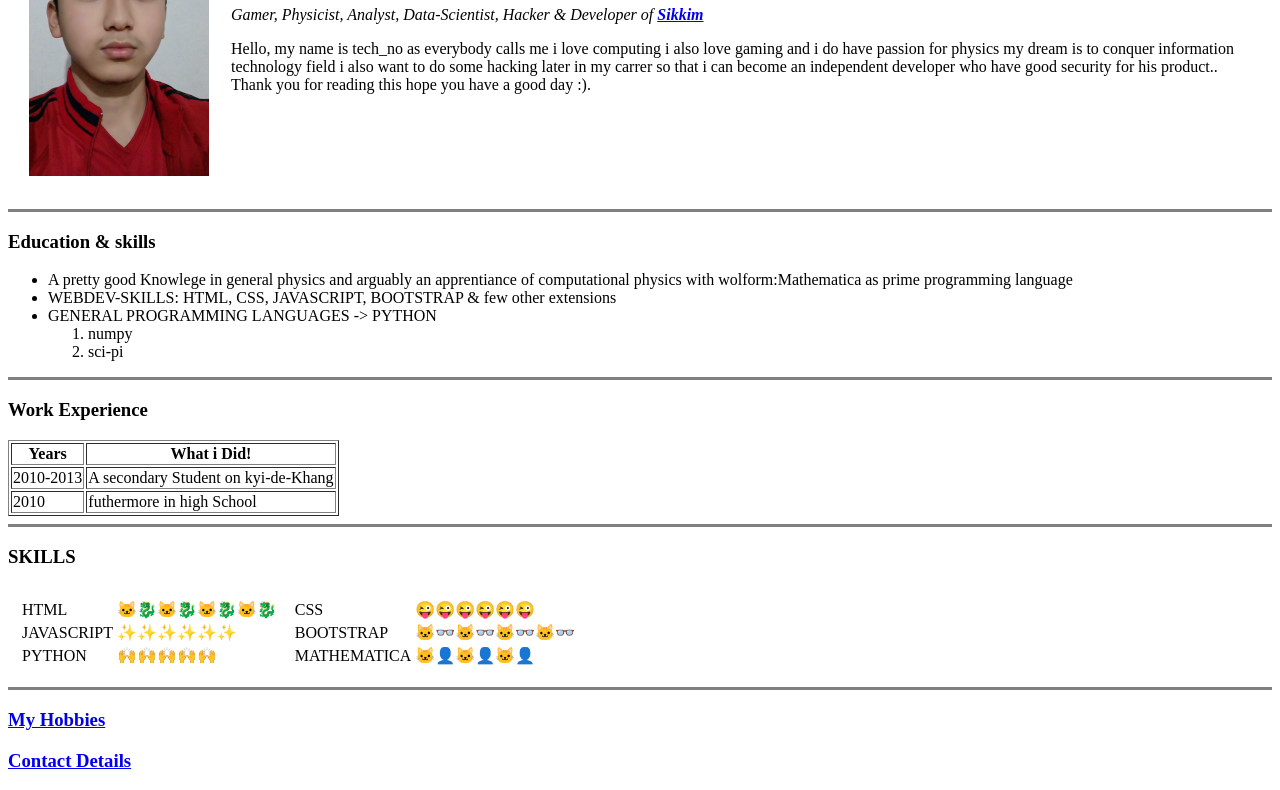
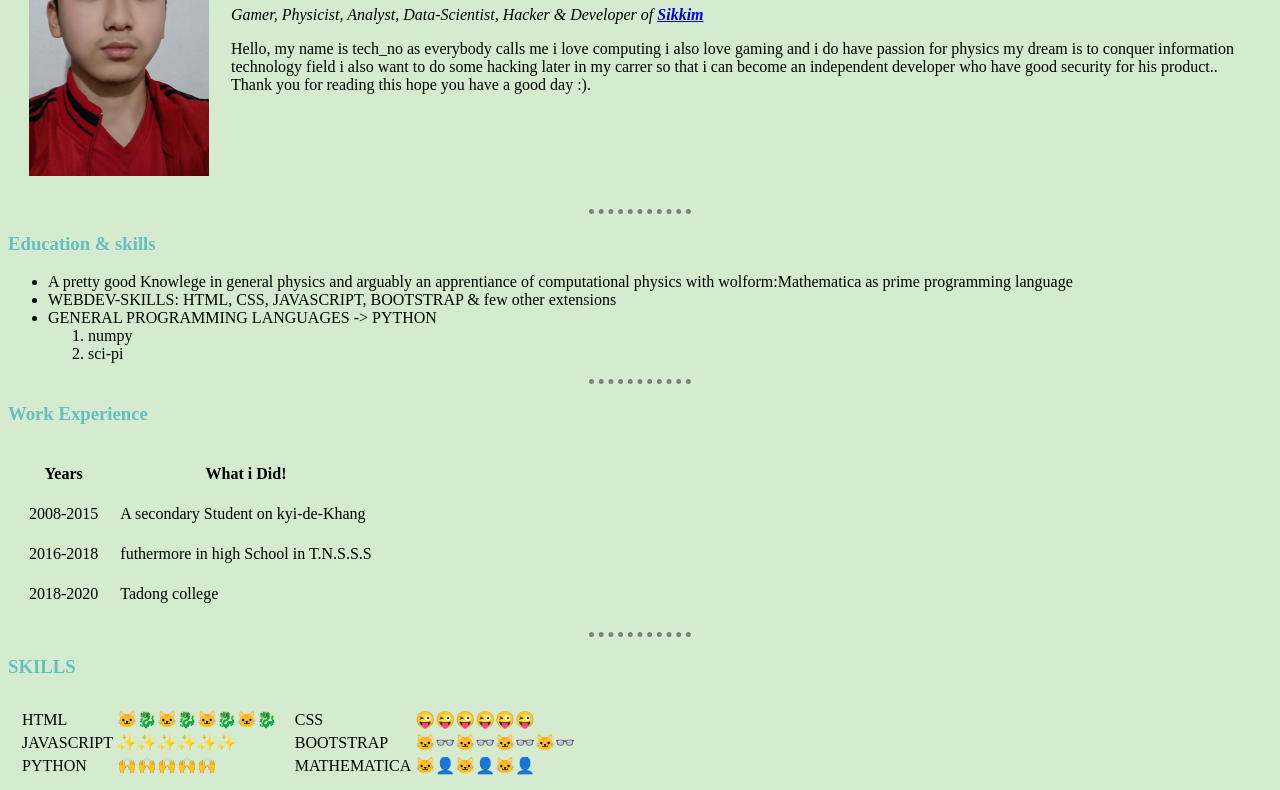
Before and after one commit to sangay-tech-no/cv, a plain HTML site: page index.html in a window 1280 px wide. Shown: the part 173-963 px from the top of the page. Drawn offline with Linux system fonts and the light colour scheme.

Commit message:
Add files via upload

```diff
--- /dev/null
+++ b/css/styles.css
@@ -0,0 +1,12 @@
+body {
+  background-color: #d4ebd0;
+}
+hr {
+  border-color: grey;
+  border-style: dotted none none;
+  width: 8%;
+  border-width: 5px;
+}
+h1, h3 {
+  color: #66bfbf;
+}
--- a/index.html
+++ b/index.html
@@ -5,6 +5,7 @@
   <meta charset="utf-8">
   <meta name="description" content="This is a site on information on Tech_no a.k.a Sangay Tempoo Bhutia">
   <title>🐲 Sangay's Personal Site</title>
+  <link rel="stylesheet" href="css/styles.css">
 </head>
 
 <body>
@@ -25,7 +26,7 @@
     </tr>
   </table>
   <!-- end of profile information -->
-  <hr size='3' noshade>
+  <hr>
   <!-- Skills -->
   <h3>Education & skills</h3>
   <ul>
@@ -39,10 +40,10 @@
     </li>
   </ul>
   <!-- end of skills -->
-  <hr size='3' noshade>
+  <hr>
   <!-- work exp -->
   <h3>Work Experience</h3>
-  <table border="1px">
+  <table cellspacing="20">
     <thead>
       <tr>
         <th>Years</th>
@@ -51,12 +52,16 @@
     </thead>
     <tbody>
       <tr>
-        <td>2010-2013</td>
+        <td>2008-2015</td>
         <td>A secondary Student on kyi-de-Khang</td>
       </tr>
       <tr>
-        <td>2010</td>
-        <td>futhermore in high School </td>
+        <td>2016-2018</td>
+        <td>futhermore in high School in T.N.S.S.S</td>
+      </tr>
+      <tr>
+        <td>2018-2020</td>
+        <td>Tadong college</td>
       </tr>
     </tbody>
     <tfoot>
@@ -64,7 +69,7 @@
     </tfoot>
   </table>
   <!-- end of work exp -->
-  <hr size='3' noshade>
+  <hr>
   <!-- ONly skills -->
   <h3>SKILLS</h3>
   <table cellspacing='10'>
@@ -104,7 +109,7 @@
     </tr>
   </table>
   <!-- end of only skills -->
-  <hr size='3' noshade>
+  <hr>
   <!-- Link to other infos -->
   <h3><a href="hobbies.html">My Hobbies</a></h3>
   <h3><a href="contact.html">Contact Details</a></h3>
```
Also changed, not shown: contact.html (+1 -0 lines), hobbies.html (+2 -0 lines).
